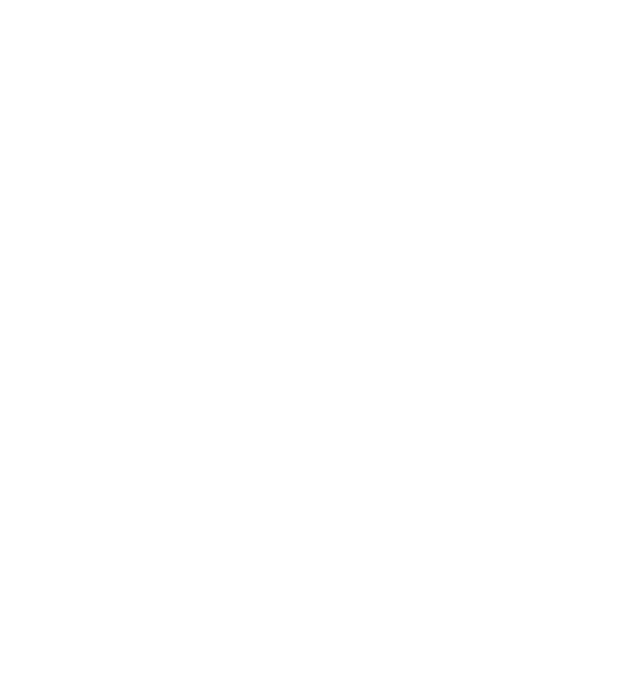
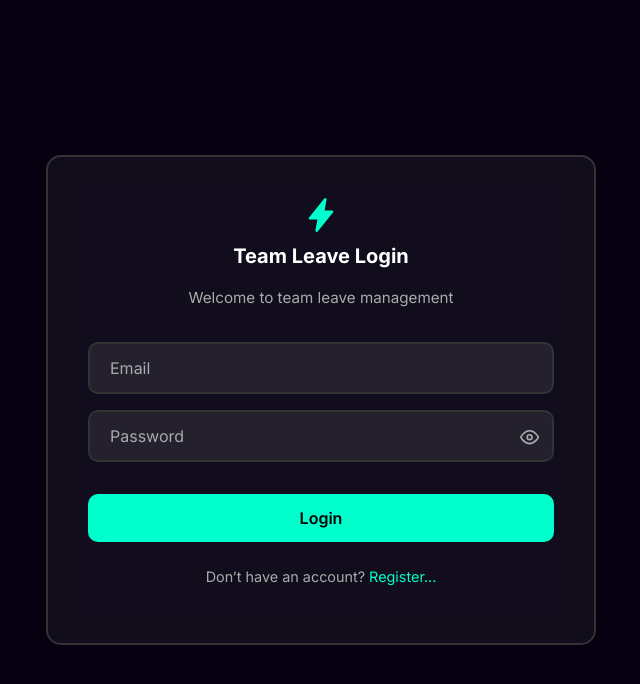
Before and after one commit to B-MNSN/team-leave-management, a React app in the folder frontend/: page /login in a window 1280 px wide. Before the commit this address had no page. Shown: the top 684 px of the page, without its empty margins (319-959 px from the left). Built offline with nearby package versions, Linux system fonts and the light colour scheme; no server answers; the HTML template or start-up script is replaced by a standard one.

Commit message:
feat: add login page

```diff
--- a/frontend/src/App.jsx
+++ b/frontend/src/App.jsx
@@ -4,11 +4,14 @@
 import Dashboard from './pages/Dashboard';
 import MainLayout from './layouts/MainLayout';
 import LeavePage from './pages/LeavePage';
+import Login from './pages/Login';
 
 function App() {
   return (
     <>
       <Routes>
+        <Route path="/login" element={<Login />} />
+
         <Route element={<MainLayout />}>
           <Route path="/" element={<Dashboard />} />
           <Route path="/leave" element={<LeavePage />} />
--- a/frontend/src/App.scss
+++ b/frontend/src/App.scss
@@ -3,3 +3,4 @@
 @use './sass/sidebar';
 @use './sass/leavePage';
 @use './sass/leaveBalance';
+@use './sass/auth';
--- /dev/null
+++ b/frontend/src/api/api.js
@@ -0,0 +1,8 @@
+import axios from "axios";
+
+const api = axios.create({
+    baseURL: import.meta.env.VITE_API_URL || "http://localhost:3000",
+    withCredentials: true
+});
+
+export default api;
--- a/frontend/src/components/Navbar.jsx
+++ b/frontend/src/components/Navbar.jsx
@@ -1,22 +1,24 @@
 import { FiChevronDown, FiUser, FiLogOut } from "react-icons/fi";
 import { useState } from "react";
+import { useNavigate } from "react-router-dom";
 
 function Navbar() {
     const [open, setOpen] = useState(false);
+    const user = JSON.parse(localStorage.getItem("user")|| "{}");
+    const navigate = useNavigate();
 
-    const user = {
-        name: "user1",
-        role: "employee",
-        avatar: "u"
+    const firstLetter = user?.username?.charAt(0).toUpperCase();
+
+    const handleLogout = async () => {
+        localStorage.removeItem("user");
+        navigate("/login");
     };
-
-    const firstLetter = user?.name?.charAt(0).toUpperCase();
 
     return (
         <nav className="app-navbar">
             <div className="navbar-container">
                 <div className="navbar-title">
-                    Leave Management
+                    Team Leave Management
                 </div>
                 <div className="user-dropdown"
                     onClick={() => setOpen(!open)}
@@ -26,7 +28,7 @@
                     </div>
 
                     <div className="user-info">
-                        <div className="user-name">{user.name}</div>
+                        <div className="user-name">{user.username}</div>
                         <div className="user-role">{user.role}</div>
                     </div>
 
@@ -44,7 +46,7 @@
                                 Profile
                             </button>
 
-                            <button className="dropdown-item logout">
+                            <button className="dropdown-item logout" onClick={handleLogout}>
                                 <FiLogOut />
                                 Sign Out
                             </button>
--- a/frontend/src/components/Sidebar.jsx
+++ b/frontend/src/components/Sidebar.jsx
@@ -19,7 +19,7 @@
             <div className="sidebar-header">
                 <div className="box-logo">
                     <IoFlash className="logo" size={28} />
-                    <span className="logo-text">LM</span>
+                    <span className="logo-text">TLM</span>
                 </div>
 
                 <button
--- /dev/null
+++ b/frontend/src/pages/Login.jsx
@@ -0,0 +1,102 @@
+import { FiEye, FiEyeOff, FiLoader } from "react-icons/fi";
+import { Link } from "react-router-dom";
+import { useState } from "react";
+import Swal from "sweetalert2";
+
+import { IoFlash } from "react-icons/io5";
+import api from "../api/api";
+
+function Login() {
+    const [showPassword, setShowPassword] = useState(false);
+    const [loading, setLoading] = useState(false);
+
+      const handleSubmit = async (e) => {
+        e.preventDefault();
+
+        const email = e.target.email.value.trim();
+        const password = e.target.password.value;
+
+        if (!email || !password) {
+            return Swal.fire({
+                icon: "warning",
+                title: "Missing data",
+                text: "Email and password are required",
+            });
+        }
+
+        setLoading(true);
+
+        Swal.fire({
+            title: "Signing in...",
+            allowOutsideClick: false,
+            didOpen: () => {
+                Swal.showLoading();
+            },
+        });
+
+        try {
+            const res = await api.post('/auth/login', {
+                email,
+                password,
+            });
+
+            const user = res.data?.user;
+            console.log(res)
+
+            localStorage.setItem("user", JSON.stringify(user));
+
+            window.location.href = "/";
+        } catch (err) {
+            Swal.fire({
+                icon: "error",
+                title: "Login failed",
+                text: err.response?.data?.message || 'Login error',
+            });
+        } finally {
+            setLoading(false);
+        }
+    };
+    return (
+        <div className="auth-page">
+            <div className="auth-card">
+                <div className="header-logo">
+                    <IoFlash size={36} className="logo-icon"/>
+                    <span className="logo-text">Team Leave Login</span>
+                </div>
+                <p className="auth-subtitle">Welcome to team leave management</p>
+
+                <form className="auth-form" onSubmit={handleSubmit}>
+                    <input type="email" name="email" placeholder="Email" required />
+
+                    <div className="password-field">
+                        <input
+                            type={showPassword ? "text" : "password"}
+                            placeholder="Password"
+                            name="password"
+                            required
+                        />
+                        <button
+                            type="button"
+                            className="toggle-password"
+                            onClick={() => setShowPassword(!showPassword)}
+                            aria-label="Toggle password"
+                        >
+                            {showPassword ? <FiEyeOff /> : <FiEye />}
+                        </button>
+                    </div>
+
+                    <button className="btn-primary" disabled={loading}>
+                        {loading ? <FiLoader className="spin" /> : "Login"}
+                    </button>
+                </form>
+
+
+                <p className="auth-footer">
+                    Don’t have an account? <Link to="/login">Register...</Link>
+                </p>
+            </div>
+        </div>
+    );
+}
+
+export default Login;
--- /dev/null
+++ b/frontend/src/sass/_auth.scss
@@ -0,0 +1,142 @@
+.auth-page {
+    min-height: 100vh;
+    display: flex;
+    align-items: center;
+    justify-content: center;
+    padding: 2rem;
+    background-color: #060010 !important;
+
+    .auth-card {
+        width: 100%;
+        max-width: 550px;
+        padding: 2.5rem;
+        border-radius: 15px;
+        border: 2px solid #333;
+        background-color: rgb(255 255 255 / 5%);
+        backdrop-filter: blur(14px);
+        -webkit-backdrop-filter: blur(14px);
+        color: #fff;
+        text-align: center;
+
+        .header-logo {
+            display: flex;
+            flex-direction: column;
+            align-items: center;
+            gap: 0.5rem;
+            margin-bottom: 1rem;
+
+            .logo-icon {
+                font-size: 2rem;
+                color: #00ffcc;
+            }
+
+            .logo-text {
+                font-size: 1.25rem;
+                font-weight: bold;
+                color: #fff;
+            }
+        }
+
+        .auth-subtitle {
+            font-size: 0.95rem;
+            color: #aaa;
+            margin-bottom: 2rem;
+        }
+
+        .auth-form {
+            display: flex;
+            flex-direction: column;
+            gap: 1rem;
+
+            input {
+                background-color: rgb(255 255 255 / 8%);
+                border: 2px solid #333;
+                border-radius: 10px;
+                padding: 0.75rem 1.25rem;
+                color: #fff;
+                outline: none;
+
+                &::placeholder {
+                    color: #aaa;
+                }
+
+            }
+
+            .form-row {
+                display: flex;
+                gap: 1rem;
+            }
+
+            .password-field {
+                position: relative;
+
+                input {
+                    width: 100%;
+                    padding-right: 3rem;
+                }
+
+                .toggle-password {
+                    position: absolute;
+                    right: 0.9rem;
+                    top: 50%;
+                    transform: translateY(-50%);
+                    background: none;
+                    border: none;
+                    color: #aaa;
+                    cursor: pointer;
+                    font-size: 1.2rem;
+
+                    &:hover {
+                        color: #00ffcc;
+                    }
+                }
+            }
+
+        }
+
+        .btn-primary {
+            margin-top: 1rem;
+            padding: 0.75rem;
+            border-radius: 10px;
+            border: none;
+            font-weight: 600;
+            background-color: #00ffcc;
+            color: #000;
+            display: flex;
+            align-items: center;
+            justify-content: center;
+            gap: 0.5rem;
+
+            &:disabled {
+                opacity: 0.7;
+                cursor: not-allowed;
+            }
+
+            .spin {
+                animation: spin 1s linear infinite;
+            }
+
+            @keyframes spin {
+                to {
+                    transform: rotate(360deg);
+                }
+            }
+
+        }
+
+        .auth-footer {
+            margin-top: 1.5rem;
+            font-size: 0.9rem;
+            color: #aaa;
+
+            a {
+                color: #00ffcc;
+                text-decoration: none;
+
+                &:hover {
+                    text-decoration: underline;
+                }
+            }
+        }
+    }
+}
--- a/frontend/src/sass/_navbar.scss
+++ b/frontend/src/sass/_navbar.scss
@@ -14,7 +14,7 @@
         padding: 0.5rem 1rem;
 
         .navbar-title {
-            font-size: 1.25rem;
+            font-size: 1.2rem;
             font-weight: bold;
             color: #333;
         }
```
